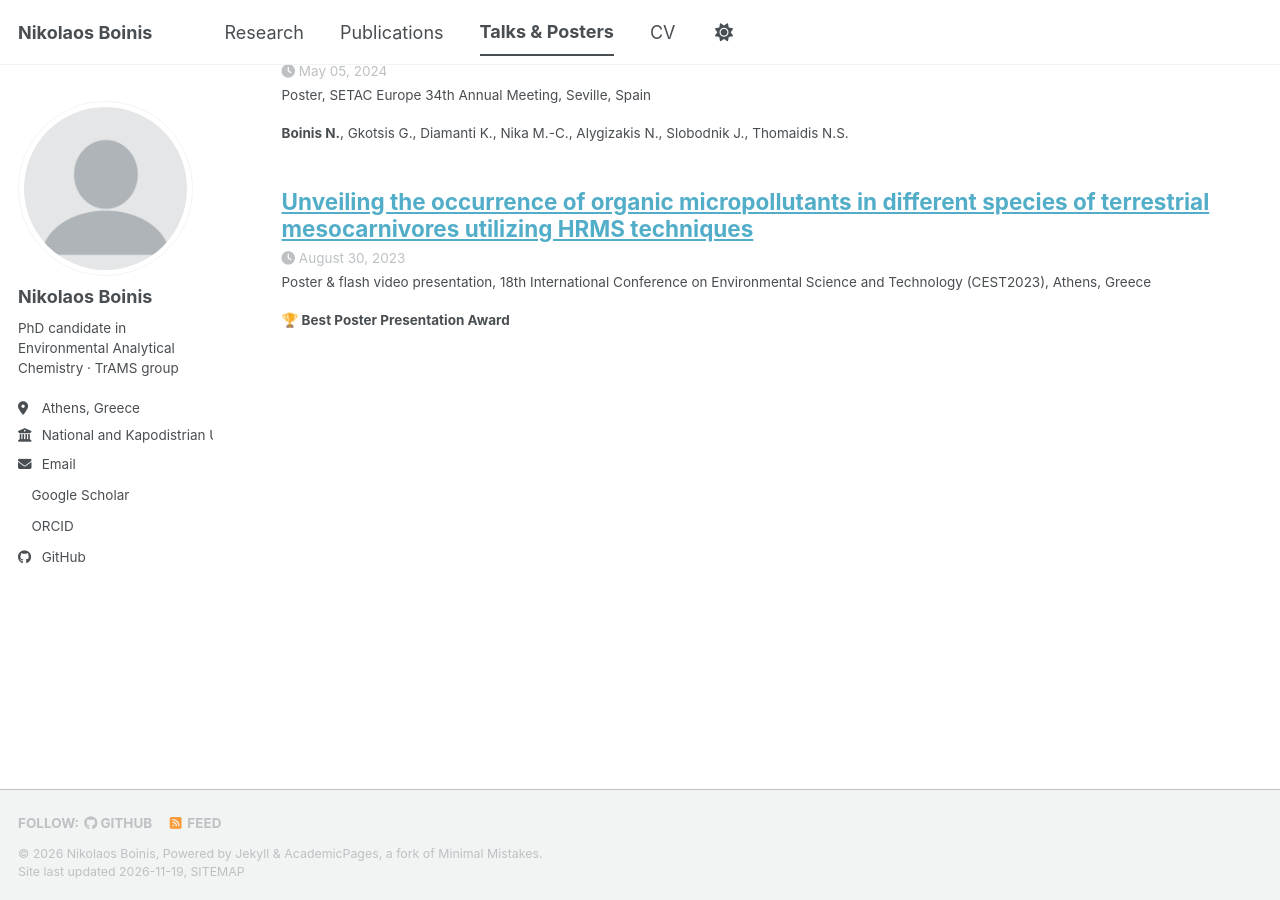
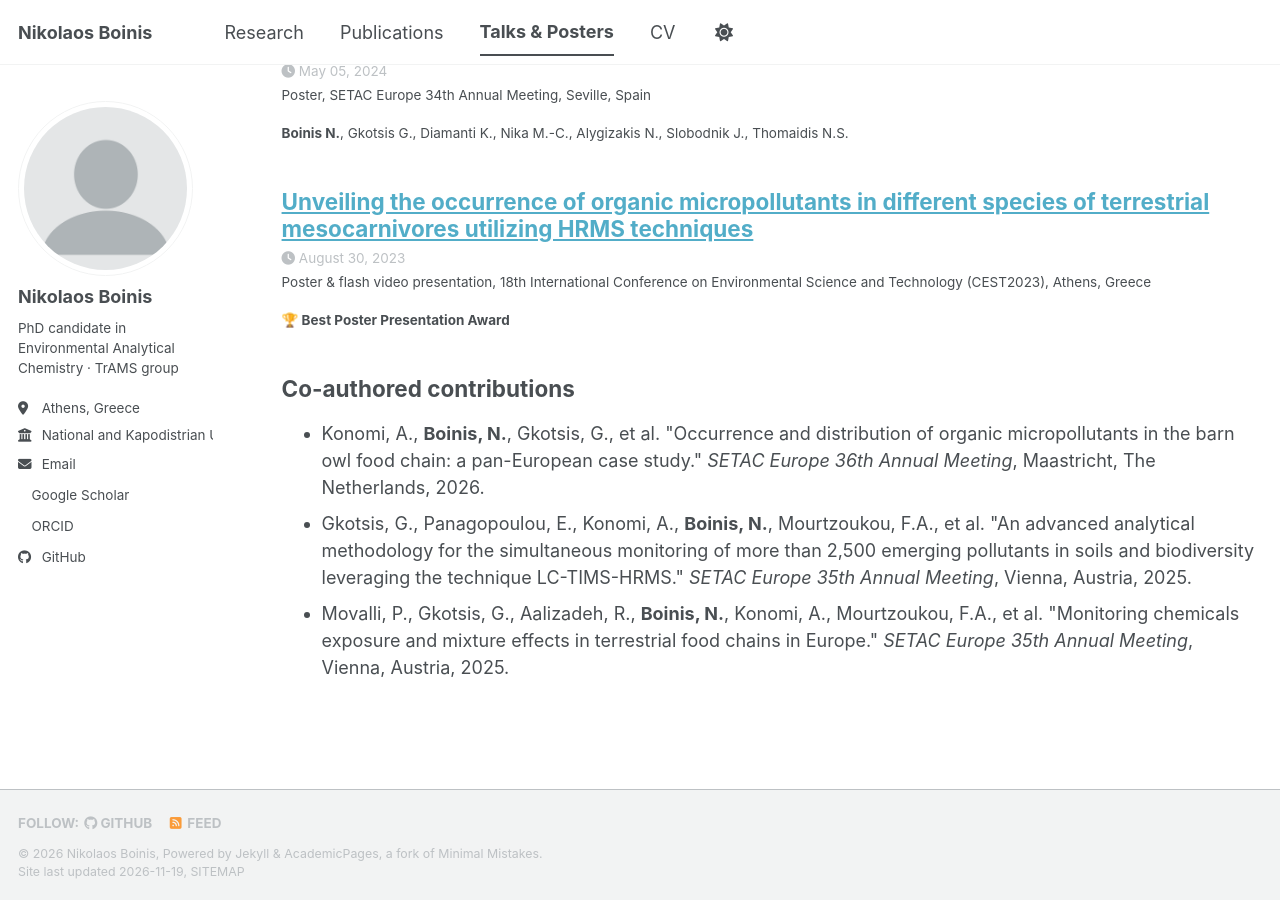
Before and after one commit to nboinis/nboinis.github.io, a Jekyll site: the page built from _pages/talks.html, in a window 1280 px wide and 900 px high, scrolled down 547 px. Built offline with Jekyll 4.4.1, drawn with Linux system fonts in a browser that asks for light colours; a script bundle is joined from its source files by our own code; a style sheet for code colours, icons or effects is not loaded.

Commit message:
Update talks.html

```diff
--- a/_pages/talks.html
+++ b/_pages/talks.html
@@ -14,3 +14,10 @@ author_profile: true
 {% for post in site.talks reversed %}
   {% include archive-single-talk.html %}
 {% endfor %}
+
+<h2>Co-authored contributions</h2>
+<ul>
+  <li>Konomi, A., <b>Boinis, N.</b>, Gkotsis, G., et al. &quot;Occurrence and distribution of organic micropollutants in the barn owl food chain: a pan-European case study.&quot; <i>SETAC Europe 36th Annual Meeting</i>, Maastricht, The Netherlands, 2026.</li>
+  <li>Gkotsis, G., Panagopoulou, E., Konomi, A., <b>Boinis, N.</b>, Mourtzoukou, F.A., et al. &quot;An advanced analytical methodology for the simultaneous monitoring of more than 2,500 emerging pollutants in soils and biodiversity leveraging the technique LC-TIMS-HRMS.&quot; <i>SETAC Europe 35th Annual Meeting</i>, Vienna, Austria, 2025.</li>
+  <li>Movalli, P., Gkotsis, G., Aalizadeh, R., <b>Boinis, N.</b>, Konomi, A., Mourtzoukou, F.A., et al. &quot;Monitoring chemicals exposure and mixture effects in terrestrial food chains in Europe.&quot; <i>SETAC Europe 35th Annual Meeting</i>, Vienna, Austria, 2025.</li>
+</ul>
```
